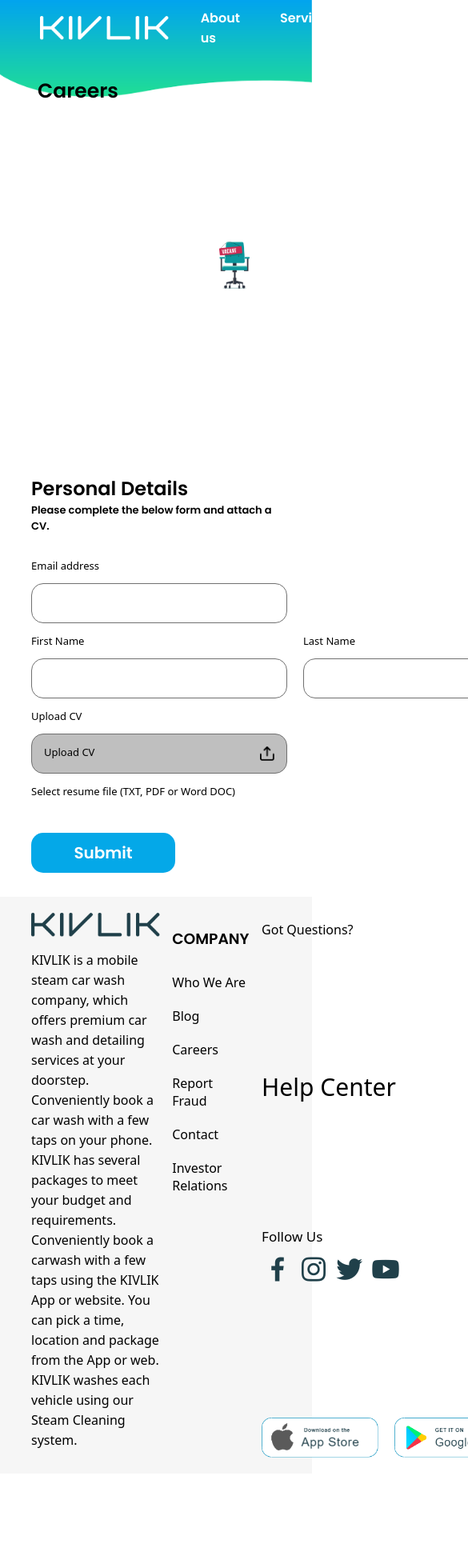
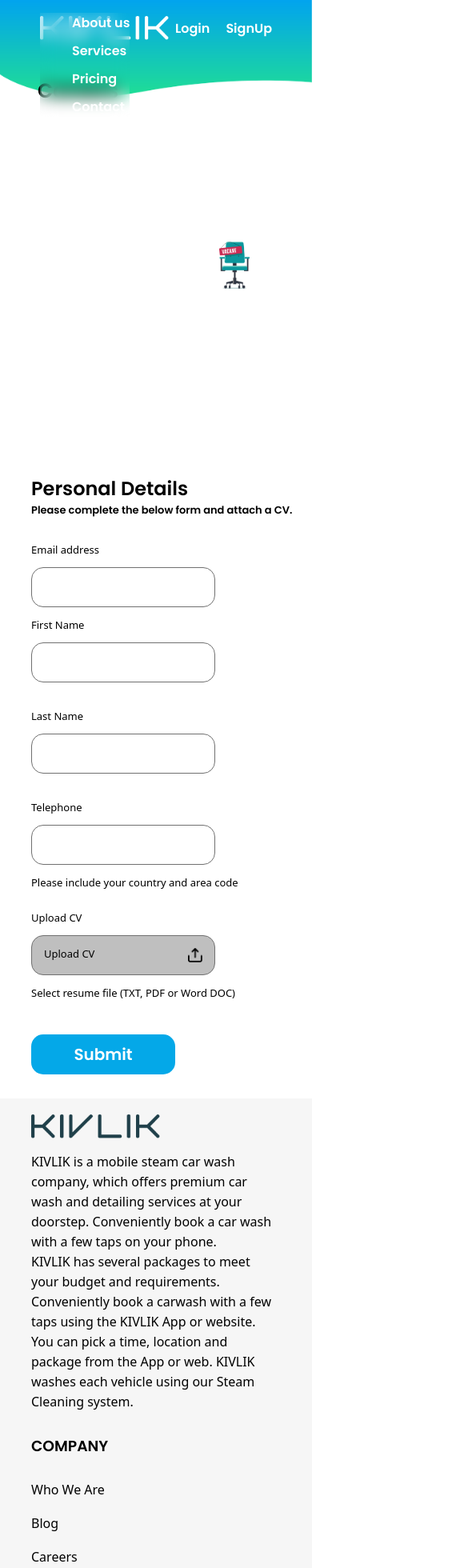
Before and after one commit to 0MUHAMMEDIRFAN/Kivlic-career-Assignment, a React (Create React App) app: page / in a window 390 px wide. Shown: the top 1960 px of the page at 80% size, 585 px wide, since content can reach past the window. Before the commit the page ends 1842 px from the top, so only its background shows below. Built offline with nearby package versions, Linux system fonts and the light colour scheme.

Commit message:
footer made to responsive

```diff
--- a/src/Pages/FormContainer.js
+++ b/src/Pages/FormContainer.js
@@ -28,6 +28,7 @@
                     <div>
                         <p>Telephone</p>
                         <input type="text" id='phone'/>
+                        <p>Please include your country and area code</p>
                     </div>
                 </div>
                 <div className="cv">
--- a/src/style.scss
+++ b/src/style.scss
@@ -1,22 +1,53 @@
 @import url('https://fonts.googleapis.com/css2?family=Poppins:wght@600&display=swap');
+
+@mixin mobile {
+    @media screen and (max-width: 480px) {
+        @content;
+    }
+}
+@mixin tabletS{
+    @media screen and (max-width: 599px) {
+        @content;
+    }
+}
+
+@mixin tablet {
+    @media screen and (max-width: 833px) {
+        @content;
+    }
+}
+
+@mixin laptopS {
+    @media screen and (max-width: 930px) {
+        @content;
+    }
+}
+
+@mixin laptopM {
+    @media screen and (max-width: 1200px) {
+        @content;
+    }
+}
 
 
 * {
     box-sizing: border-box;
     font-family: 'poppins', sans-serif;
-    // margin: 0;
     // outline: 1px solid blue;
-}
 
     input,
     label {
         border: #707070 1px solid;
         outline: none;
         height: 50px;
-    width: 320px;
+        width: 300px;
         padding-inline: 15px;
         border-radius: 15px;
         font-size: 15px;
+
+        @include mobile{
+            width: 230px;
+        }
     }
 
     i {
@@ -41,12 +72,15 @@
         animation: shake .2s;
     }
 
+}
+
 
 body {
     // background: #e6e6e6;
     padding: 0;
     margin: 0;
     font-family: "segoe ui";
+    min-width: 250px;
 
     .navbar {
         width: 100%;
@@ -70,6 +104,13 @@
             list-style-type: none;
             gap: 50px;
 
+            @include laptopS {
+                position: absolute;
+                gap: 10px;
+                top: 0;
+                backdrop-filter: blur(10px);
+                flex-direction: column;
+            }
 
         }
 
@@ -150,7 +191,14 @@
     }
 
     .formContainer {
-        padding-inline: 10%;
+        padding-inline: 10% 0%;
+
+        // @include tablet{
+        //     justify-content: center;
+        //     text-align: center;
+        //     align-items: center;
+        // }
+
 
         .heading {
             h2 {
@@ -174,6 +222,7 @@
             .details {
                 display: flex;
                 gap: 20px;
+                flex-wrap: wrap;
             }
 
             .cv {
@@ -211,10 +260,16 @@
     .footer {
         display: flex;
         background: #f6f6f6;
+        flex-wrap: wrap-reverse;
         padding: 5% 10%;
         justify-content: space-between;
+        gap: 5%;
+
+        @include tablet{
             // align-items: center;
-        gap: 5%;
+            justify-content: center;
+
+        }
 
 
         p {
@@ -224,6 +279,12 @@
 
         .about {
             flex: 2;
+            min-width: 200px;
+
+
+            @include tablet{
+                order: 2;
+            }
 
             img {
                 height: 30px;
@@ -238,13 +299,19 @@
             display: flex;
             flex-direction: column;
             flex: 1;
+            min-width: 200px;
+            @include tablet{
+                order: 1;
+            }
         }
 
         .question {
             flex: 2;
             display: flex;
+            gap: 10px;
             flex-direction: column;
             justify-content: space-between;
+            min-width: 200px;
 
             h3 {
                 font-size: 30px;
@@ -264,13 +331,14 @@
                 margin-block: 10px;
 
                 i {
-                    font-size: 40px;
+                    font-size: 30px;
                 }
             }
 
             .store {
                 display: flex;
                 gap: 20px;
+                flex-wrap: wrap;
 
                 img {
                     height: 50px;
```
Lines whose indentation alone changed are shown as unchanged.
